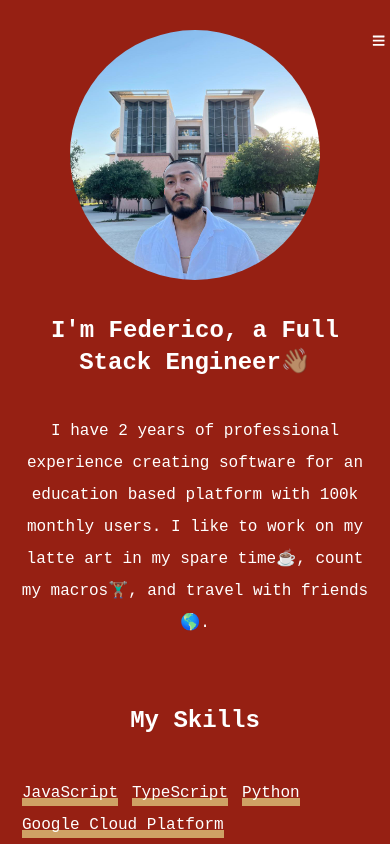
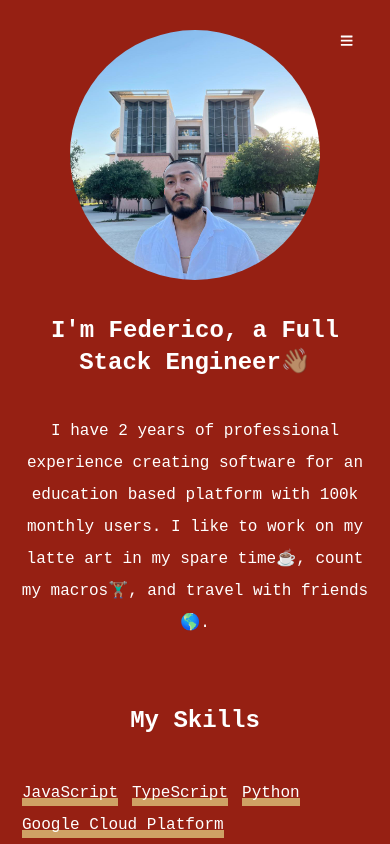
Before and after one commit to jfar41/jfar41.github.io, a React (Create React App) app: page /about in a window 390 px wide. Built offline with nearby package versions, Linux system fonts and the light colour scheme; no server answers; a web font is replaced by a local one.

Commit message:
navBtn on mobile aligned for close n open menu

```diff
--- a/src/components/style.scss
+++ b/src/components/style.scss
@@ -34,8 +34,6 @@ $vibrant-red: #C0392B;
         outline: none;
         color: white;
         visibility: hidden;
-        opacity: 0;
-
     }
     .responsiveNav {
         transform: none;
@@ -47,6 +45,7 @@ $vibrant-red: #C0392B;
         .navBtn {
             visibility: visible;
             opacity: 1;
+            margin-right: 2rem;
         }
         nav {
             position: fixed;
@@ -66,6 +65,7 @@ $vibrant-red: #C0392B;
                 position: absolute;
                 top: 2rem;
                 right: 2rem;
+                margin-right: 0;
             }
             a {
                 font-size: 1.5rem;
```
Also changed, not shown: src/components/Header.js (+0 -58 lines).
